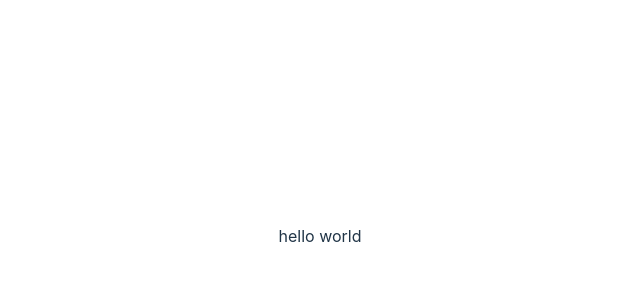
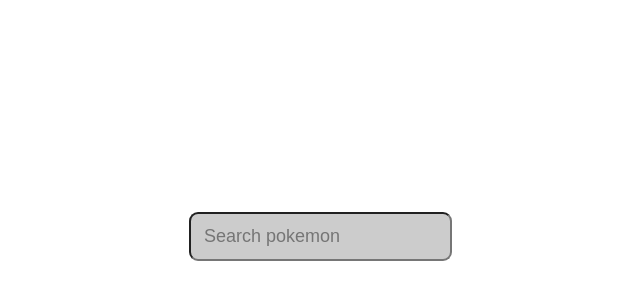
Before and after one commit to ethersage/pokedex, a React (Vite) app: page / in a window 1280 px wide. Shown: the part 164-464 px from the top of the page, without its empty margins (320-960 px from the left). Built offline with nearby package versions, Linux system fonts and the light colour scheme.

Commit message:
style input

```diff
--- a/src/App.tsx
+++ b/src/App.tsx
@@ -1,7 +1,8 @@
 import "./App.css";
+import { SearchBar } from "./components/SearchBar";
 
 function App() {
-  return "hello world";
+  return <SearchBar />;
 }
 
 export { App };
--- /dev/null
+++ b/src/components/SearchBar.tsx
@@ -0,0 +1,7 @@
+import "./SearchBar.css";
+
+function SearchBar() {
+  return <input type="text" placeholder="Search pokemon" />;
+}
+
+export { SearchBar };
--- a/src/index.css
+++ b/src/index.css
@@ -1,4 +1,4 @@
-/* Global CSS generated by Vite */
+/* Global CSS generated by Vite, amended to change some styles */
 
 :root {
   font-family: Inter, system-ui, Avenir, Helvetica, Arial, sans-serif;
@@ -13,6 +13,8 @@
   text-rendering: optimizeLegibility;
   -webkit-font-smoothing: antialiased;
   -moz-osx-font-smoothing: grayscale;
+
+  font-size: 18px;
 }
 
 a {
@@ -56,6 +58,15 @@
   outline: 4px auto -webkit-focus-ring-color;
 }
 
+input {
+  background-color: #ccc;
+  border-radius: 0.5rem;
+  color: black;
+  font-size: 1rem;
+  line-height: 2rem;
+  padding: 0.25rem 0.75rem;
+}
+
 @media (prefers-color-scheme: light) {
   :root {
     color: #213547;
```
Also changed, not shown: src/components/SearchBar.css (added).
